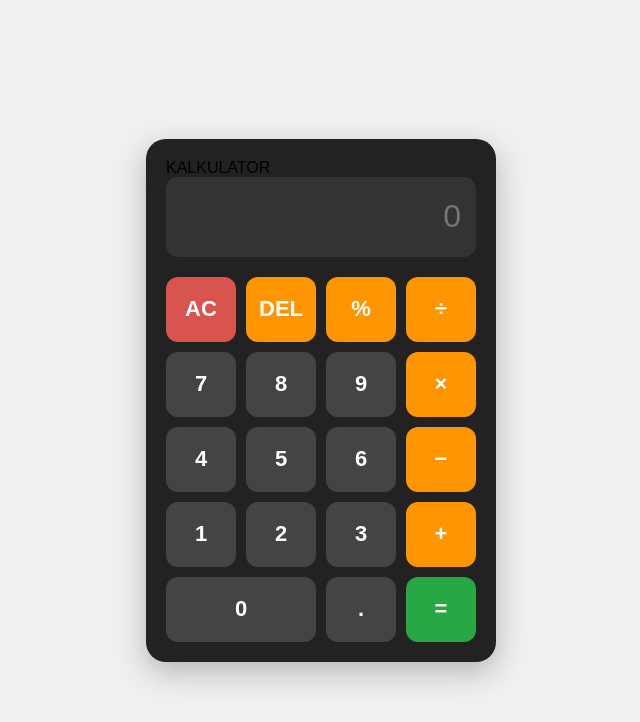
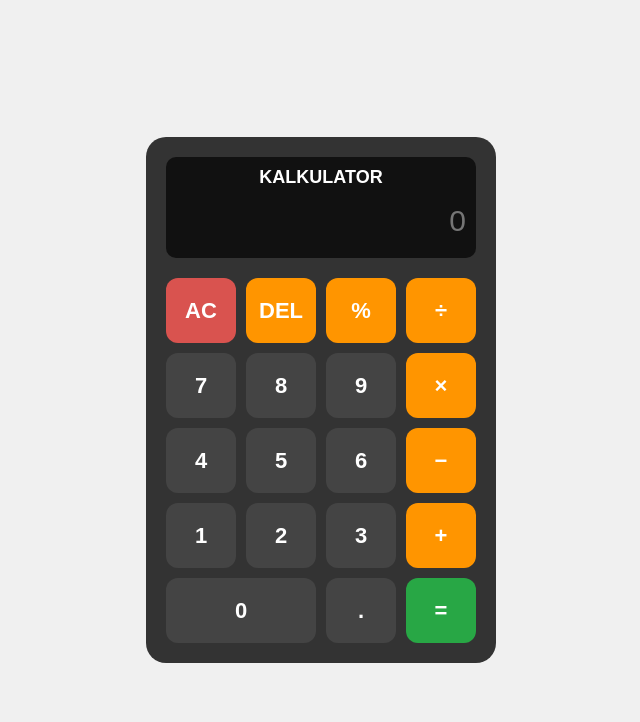
Before and after one commit to doweljay/KALKULATOR, a plain HTML site: page index.html in a window 1280 px wide. Shown: the whole page, without its empty margins (319-959 px from the left). Drawn offline with Linux system fonts and the light colour scheme.

Commit message:
Refactor calculator styles in style.css
Updated styles for calculator component, improved layout and colors.

```diff
--- a/style.css
+++ b/style.css
@@ -6,74 +6,65 @@
 
 body {
     min-height: 100vh;
-
     display: flex;
     justify-content: center;
     align-items: center;
-
     font-family: Arial, sans-serif;
-
     background: #f0f0f0;
 }
 
 .calculator {
     width: 350px;
-
     padding: 20px;
-
-    background: #222;
-
+    background: #333;
     border-radius: 20px;
-
-    box-shadow:
-        0 10px 30px rgba(0, 0, 0, 0.25);
+    display: flex;
+    flex-direction: column;
 }
 
 .display {
     width: 100%;
+    background: #111;
+    border-radius: 10px;
+    padding: 10px;
     margin-bottom: 20px;
+}
+
+.display-title {
+    color: white;
+    text-align: center;
+    font-size: 18px;
+    font-weight: bold;
+    margin-bottom: 5px;
 }
 
 .display input {
     width: 100%;
-    height: 80px;
-
+    height: 55px;
     border: none;
     outline: none;
+    background: transparent;
+    color: white;
+    font-size: 30px;
+    text-align: right;
+}
 
-    border-radius: 12px;
-
-    padding: 10px 15px;
-
-    font-size: 32px;
-    text-align: right;
-
-    background: #333;
-    color: white;
-}
 .buttons {
+    width: 100%;
     display: grid;
-
-    grid-template-columns:
-        repeat(4, 1fr);
-
+    grid-template-columns: repeat(4, 1fr);
     gap: 10px;
 }
 
 button {
     height: 65px;
-
     border: none;
     border-radius: 12px;
-
     font-size: 22px;
     font-weight: bold;
-
     cursor: pointer;
-
     background: #444;
     color: white;
-
     transition: 0.15s;
 }
 
@@ -84,6 +75,7 @@ button:hover {
 button:active {
     transform: scale(0.95);
 }
+
 .operator {
     background: #ff9500;
 }
@@ -91,6 +83,7 @@ button:active {
 .operator:hover {
     background: #ffab2e;
 }
+
 .clear {
     background: #d9534f;
 }
@@ -98,6 +91,7 @@ button:active {
 .clear:hover {
     background: #e96b67;
 }
+
 .equals {
     background: #28a745;
 }
@@ -105,6 +99,7 @@ button:active {
 .equals:hover {
     background: #34c759;
 }
+
 .zero {
     grid-column: span 2;
 }
```
